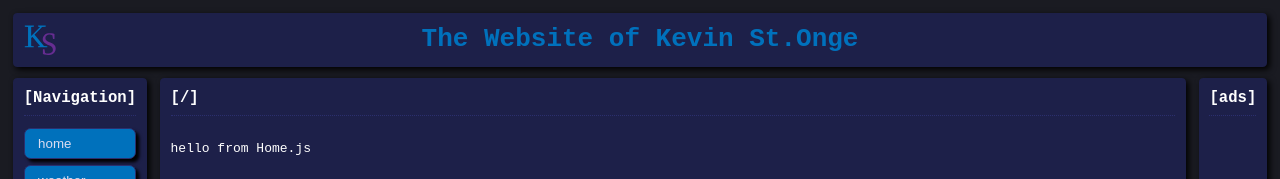
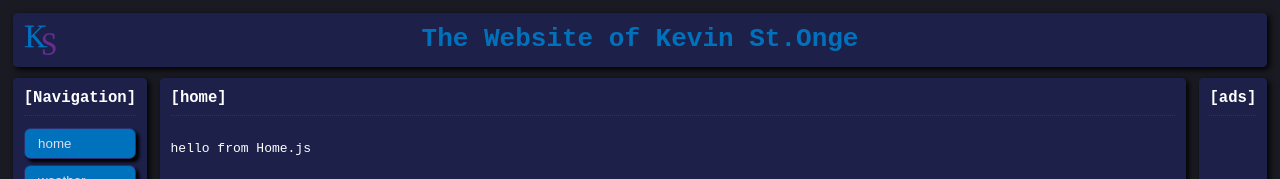
Before and after one commit to kevinstonge/homepage, a React (Create React App) app: page / in a window 1280 px wide. Shown: the top 179 px of the page. Built offline with nearby package versions, Linux system fonts and the light colour scheme.

Commit message:
default current page no longer /

```diff
--- a/src/App.js
+++ b/src/App.js
@@ -15,7 +15,7 @@ class App extends React.Component {
         "weather": React.lazy(()=>import('./pages/Weather')),
         "speak & spell": React.lazy(()=>import('./pages/SNS/SNS')),
       },
-      currentPage: (decodeURIComponent(window.location.pathname.substring(1)) || "/"),
+      currentPage: (decodeURIComponent(window.location.pathname.substring(1)) || "home"),
     };
   }
   setPage = (page) => {
```
